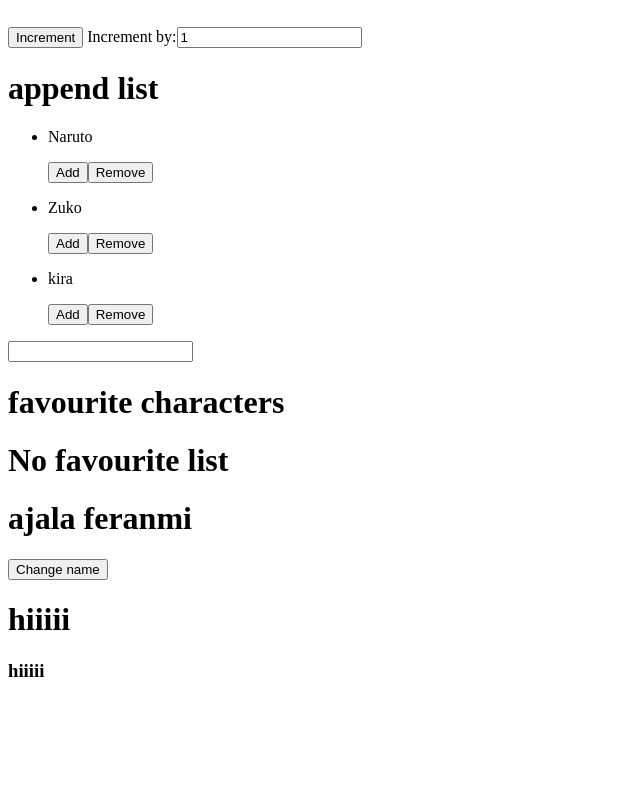
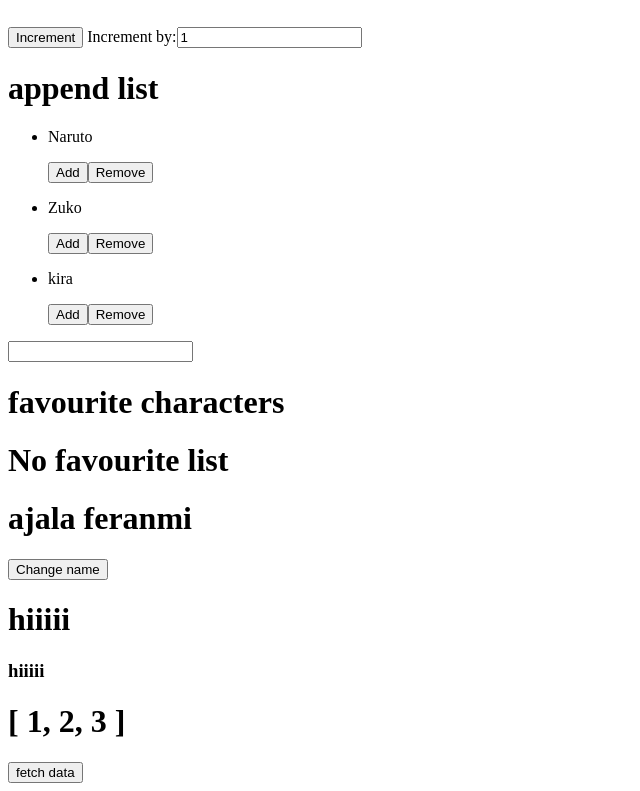
Before and after one commit to Eranmonnie/vue, a Vue app: page / in a window 1280 px wide. Shown: the part 385-1176 px from the top of the page, without its empty margins (0-640 px from the left). Before the commit the page ends 1085 px from the top, so only its background shows below. Built offline with nearby package versions, Linux system fonts and the light colour scheme.

Commit message:
implement async function in 'async'component

```diff
--- a/src/App.vue
+++ b/src/App.vue
@@ -3,12 +3,14 @@ import Counter from "./components/counter.vue"
 import list from "./components/list.vue"
 import name from "./components/name.vue"
 import slotproject from "./components/slotproject.vue"
+import async from "./components/async.vue"
 export default{
   components:{
     Counter,
     list,
     name,
     slotproject,
+    async,
   },
 
 data:()=>{
@@ -92,4 +94,5 @@ computed:{
   </template>
 </slotproject>
 
+<async />
 </template>
--- /dev/null
+++ b/src/components/async.vue
@@ -0,0 +1,27 @@
+<script>
+export default{
+data:()=>{
+return{
+
+    callback:[1,2,3],
+
+    }
+    },
+
+methods:{
+    async getdata(){
+    this.callback = await fetch("https://pokeapi.co/api/v2/pokemon?limit=151").then(response=>{
+        return response.json()
+    })
+    },
+},
+
+}
+</script>
+
+<template>
+
+<h1>{{ callback }}</h1>
+<button @click="getdata"> fetch data</button>
+
+</template>
```
